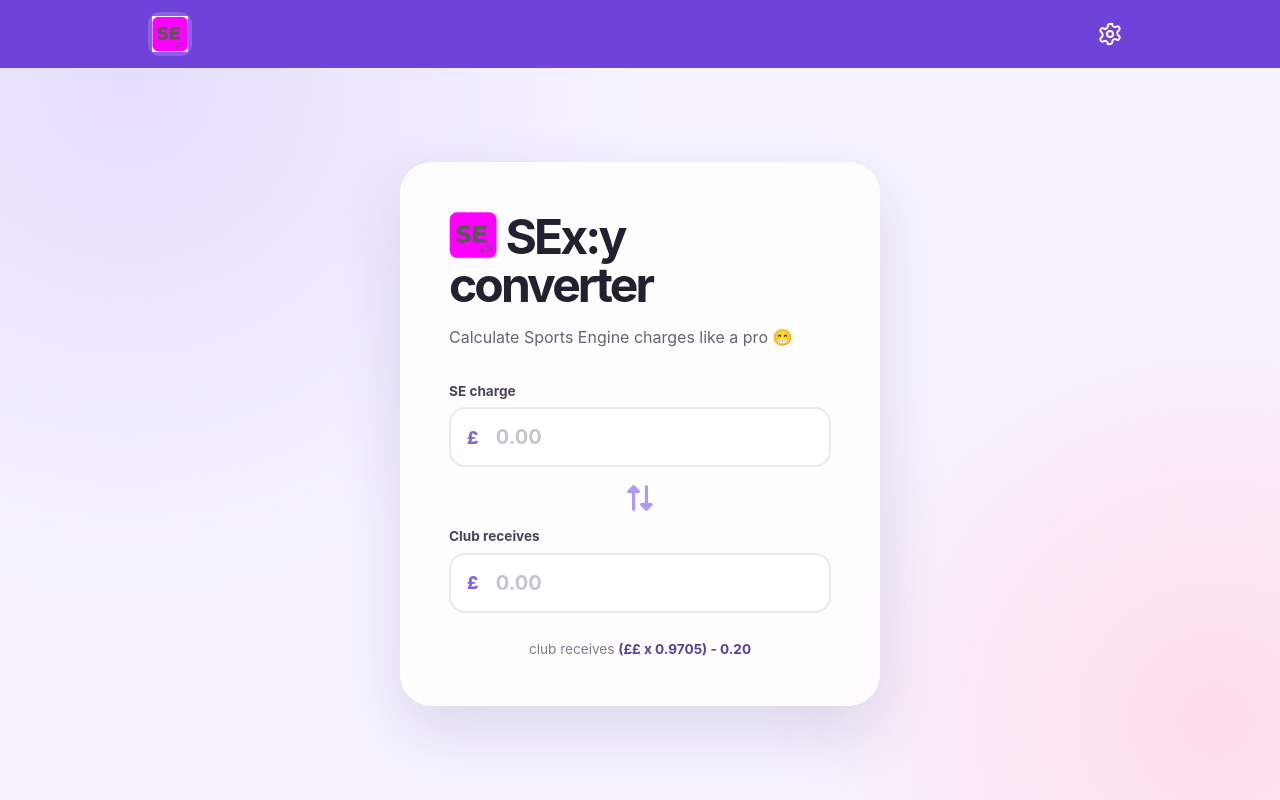
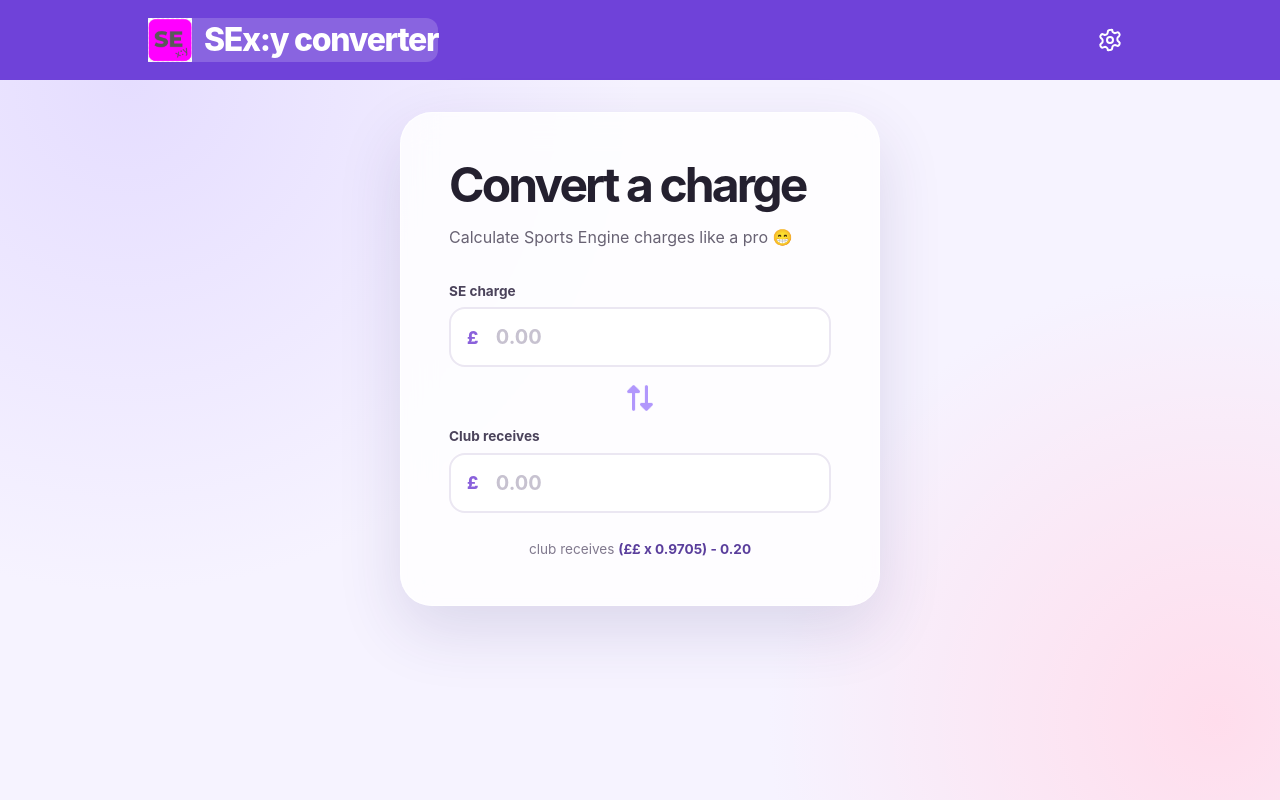
Before and after one commit to andyOstrava/sexy_converter, a plain HTML site: page index.html in a window 1280 px wide. Drawn offline with Linux system fonts and the light colour scheme.

Commit message:
Restyle with copilot

```diff
--- a/index.html
+++ b/index.html
@@ -14,8 +14,9 @@
   <body>
     <header class="site-header">
       <nav class="top-nav" aria-label="Main navigation">
-        <a class="nav-link" href="index.html" aria-label="Home" aria-current="page">
+        <a class="nav-brand" href="index.html" aria-current="page">
           <img class="nav-home-icon" src="images/sexy_icon.png" alt="">
+          <span>SEx:y converter</span>
         </a>
         <a class="nav-link" href="settings.html" aria-label="Settings">
           <svg class="nav-settings-icon" viewBox="0 0 24 24" fill="none" stroke="currentColor" stroke-width="2" stroke-linecap="round" stroke-linejoin="round" aria-hidden="true">
@@ -27,10 +28,7 @@
     </header>
     <main class="app-shell">
       <section class="converter-card" aria-labelledby="app-title">
-        <!-- <div class="brand-mark" aria-hidden="true"></div> -->
-        <h1 id="app-title">
-          <img src="images/sexy_icon.png" alt="App logo">
-          SEx:y converter</h1 >
+        <h1 id="app-title">Convert a charge</h1>
         <p class="intro">Calculate Sports Engine charges like a pro 😁</p>
 
         <form class="converter" novalidate>
--- a/styles.css
+++ b/styles.css
@@ -1,6 +1,6 @@
 :root {
   --brand-purple: #6f42d9;
-  --navigation-height: 4.25rem;
+  --navigation-height: 5rem;
   color-scheme: light;
   font-family: Inter, ui-sans-serif, system-ui, -apple-system, BlinkMacSystemFont, "Segoe UI", sans-serif;
   color: #201d2b;
@@ -39,6 +39,21 @@ body {
   padding: 0 1.25rem;
 }
 
+.nav-brand {
+  display: flex;
+  min-width: 0;
+  align-items: center;
+  gap: 0.75rem;
+  border-radius: 0.75rem;
+  color: inherit;
+  font-size: clamp(1.25rem, 4vw, 2rem);
+  font-weight: 800;
+  letter-spacing: -0.04em;
+  line-height: 1;
+  text-decoration: none;
+  white-space: nowrap;
+}
+
 .nav-link {
   display: grid;
   width: 2.75rem;
@@ -49,19 +64,23 @@ body {
   text-decoration: none;
 }
 
+.nav-brand:hover,
 .nav-link:hover,
+.nav-brand[aria-current="page"],
 .nav-link[aria-current="page"] {
   background: rgb(255 255 255 / 18%);
 }
 
+.nav-brand:focus-visible,
 .nav-link:focus-visible {
   outline: 3px solid #fff;
   outline-offset: 2px;
 }
 
 .nav-home-icon {
-  width: 2.25rem;
-  height: 2.25rem;
+  width: 2.75rem;
+  height: 2.75rem;
+  flex: 0 0 auto;
   object-fit: contain;
 }
 
@@ -73,8 +92,9 @@ body {
 .app-shell {
   display: grid;
   min-height: calc(100vh - var(--navigation-height));
-  place-items: center;
-  padding: 1.5rem;
+  align-content: start;
+  justify-items: center;
+  padding: 2rem 1.5rem 1.5rem;
 }
 
 .converter-card,
@@ -234,4 +254,13 @@ input[type="number"] {
   .top-nav {
     padding: 0 1rem;
   }
+
+  .nav-brand {
+    gap: 0.5rem;
+  }
+
+  .nav-home-icon {
+    width: 2.5rem;
+    height: 2.5rem;
+  }
 }
--- a/sw.js
+++ b/sw.js
@@ -1,4 +1,4 @@
-const CACHE_NAME = "sexy-converter-v1.2";
+const CACHE_NAME = "sexy-converter-v1.3";
 const APP_SHELL = [
   "./",
   "./index.html",
```
Also changed, not shown: settings.html (+2 -1 lines).
